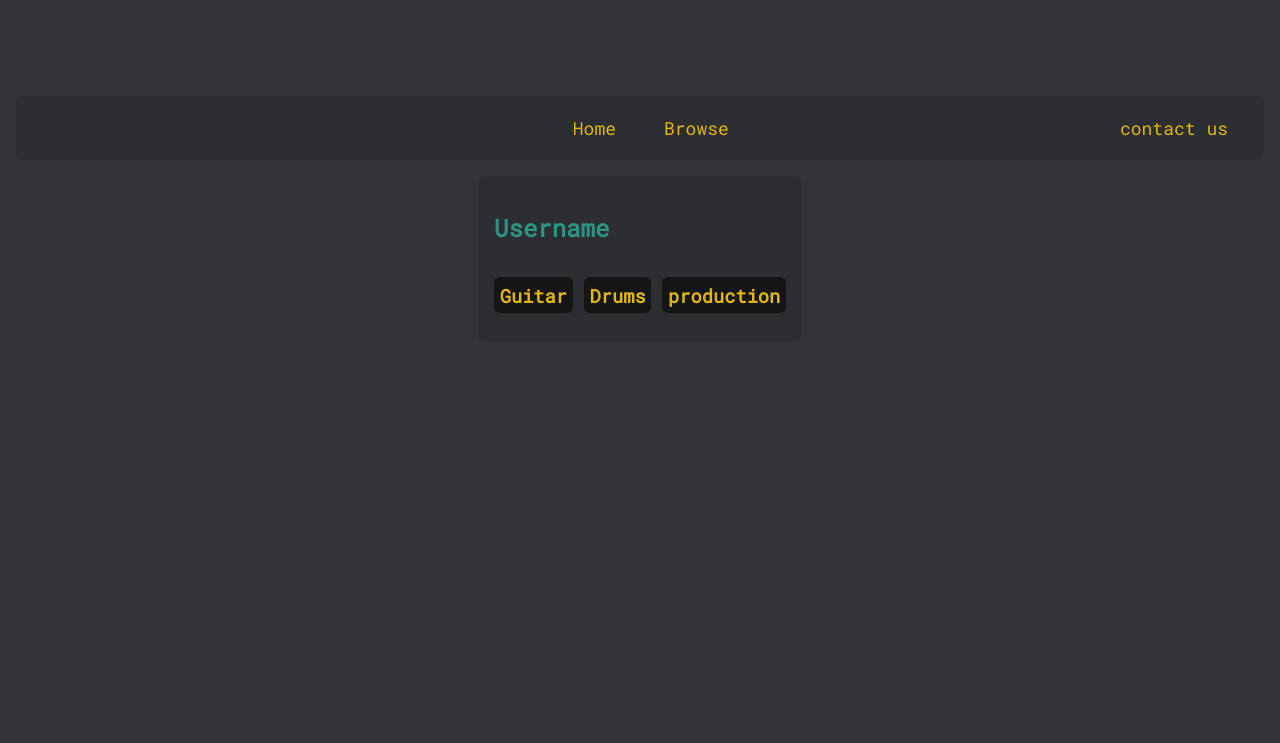
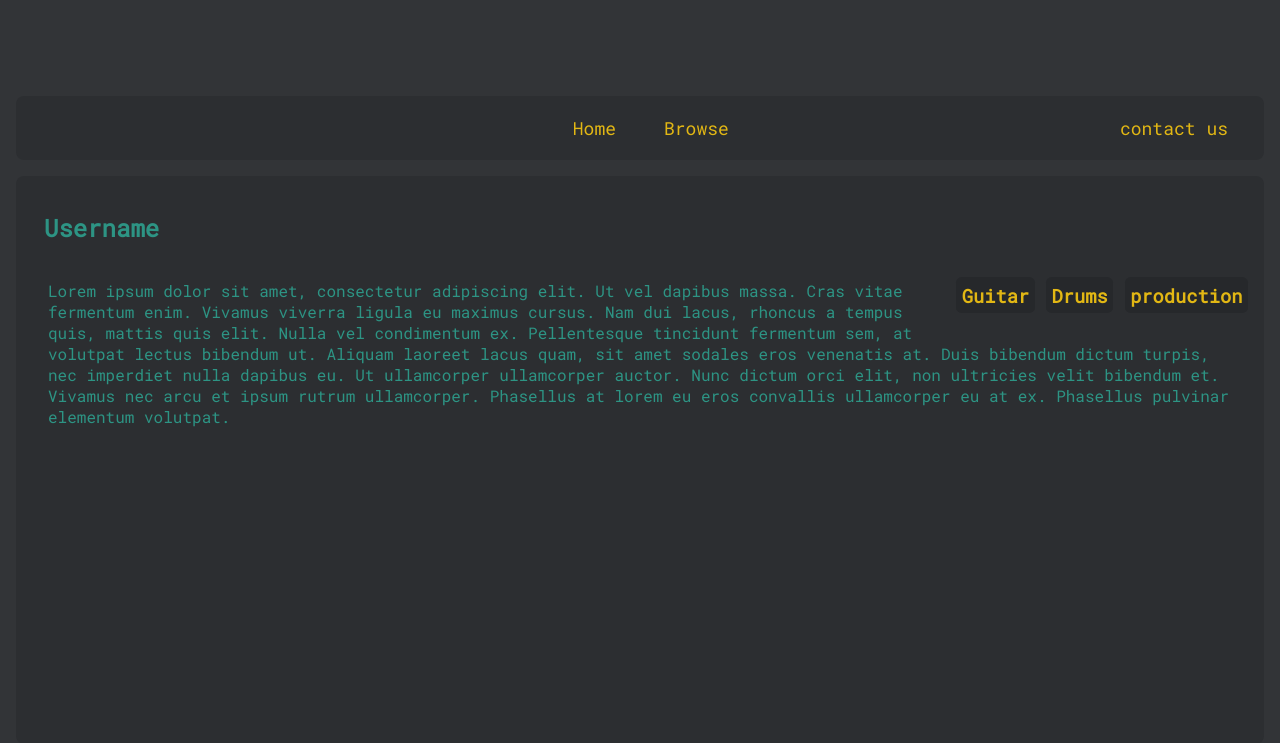
Before and after one commit to InnesWarwick/Bandden, a PHP site: page /advert.html in a window 1280 px wide. Shown: the top 743 px of the page. Run offline with PHP 8.4, Linux system fonts and the light colour scheme.

Commit message:
working on advert page

```diff
--- a/advert.html
+++ b/advert.html
@@ -15,17 +15,27 @@
         <a class="browseButton" href="browse.html">Browse</a>
         <a class="contactUs" href="contactUs.html"> contact us</a>
     </div>
-    <main class = "contentBlock">
-    <div class = "profileInfo">
+    <main class="contentBlock">
+        <div class="profileInfo">
             <h2>Username</h2>
             <h3><a>Guitar</a>
                 <a>Drums</a>
                 <a>production</a>
             </h3>
+            <p>Lorem ipsum dolor sit amet, consectetur adipiscing elit. Ut vel dapibus massa. Cras vitae fermentum enim.
+                Vivamus viverra ligula eu maximus cursus. Nam dui lacus, rhoncus a tempus quis, mattis quis elit. Nulla
+                vel condimentum ex. Pellentesque tincidunt fermentum sem, at volutpat lectus bibendum ut. Aliquam
+                laoreet lacus quam, sit amet sodales eros venenatis at. Duis bibendum dictum turpis, nec imperdiet nulla
+                dapibus eu. Ut ullamcorper ullamcorper auctor. Nunc dictum orci elit, non ultricies velit bibendum et.
+                Vivamus nec arcu et ipsum rutrum ullamcorper. Phasellus at lorem eu eros convallis ullamcorper eu at ex.
+                Phasellus pulvinar elementum volutpat.</p>
+
         </div>
     </main>
 
 
-    <div class="footerBar" ></div>
+
+    <div class="footerBar"></div>
 </body>
+
 </html>
--- a/style.css
+++ b/style.css
@@ -194,7 +194,7 @@ body {
     color: #3ab09e;
 }
 
-/*ad page code*/
+/*advert code*/
 
 .profileInfo {
     background-color: #2C2E31;
@@ -202,6 +202,7 @@ body {
     padding: 1em;
     margin: auto;
     margin-top: 1em;
+    margin-bottom: 1em;
 }
 
 .profileInfo h3 {
@@ -212,11 +213,18 @@ body {
 .profileInfo h3 a {
     padding: 0.3em;
     border-radius: 0.3em;
-    background-color: #151516;
+    background-color: #26282b;
 }
 
 .profileInfo h2 {
+    padding-left: 0.5em;
     color: #2d9484;
+}
+
+.profileInfo p{
+    color: #2d9484;
+    padding: 1em;
+    background-color: #2C2E31;
 }
 
 /* Mobile size media screen*/
```
Lines whose indentation alone changed are shown as unchanged.
